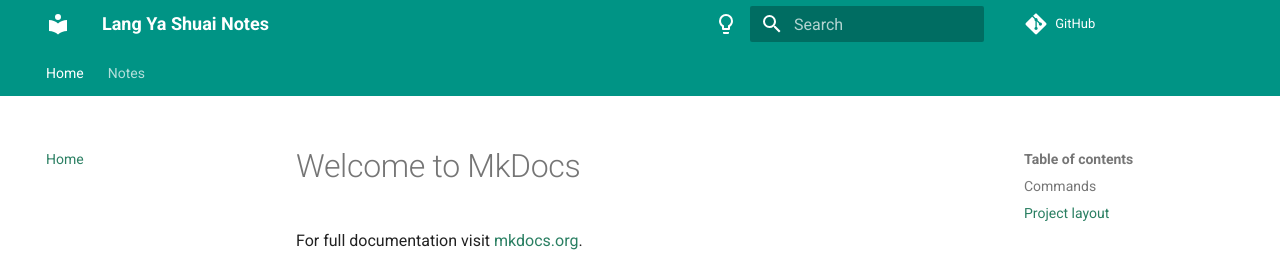
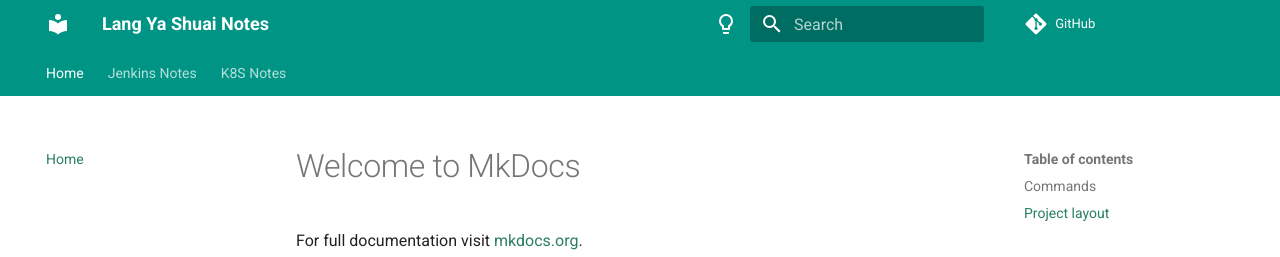
Before and after one commit to zhouushe/notes, an MkDocs documentation site: the page built from docs/index.md, in a window 1280 px wide. Shown: the top 257 px of the page. Built offline with MkDocs 1.6.1 and Material for MkDocs 9.7.7, drawn with Linux system fonts in a browser that asks for light colours; comment, search, counter and statistics services are not loaded; some of the changed lines change nothing that is shown.

Commit message:
Update mkdocs.yml

```diff
--- a/mkdocs.yml
+++ b/mkdocs.yml
@@ -41,9 +41,8 @@
 
 nav:
   - Home: index.md
-  - Notes:
-      - Jenkins Notes: jenkins.md
-      - K8S Notes: k8s.md
+  - Jenkins Notes: jenkins.md
+  - K8S Notes: k8s.md
 
 markdown_extensions:
   - toc:
```
